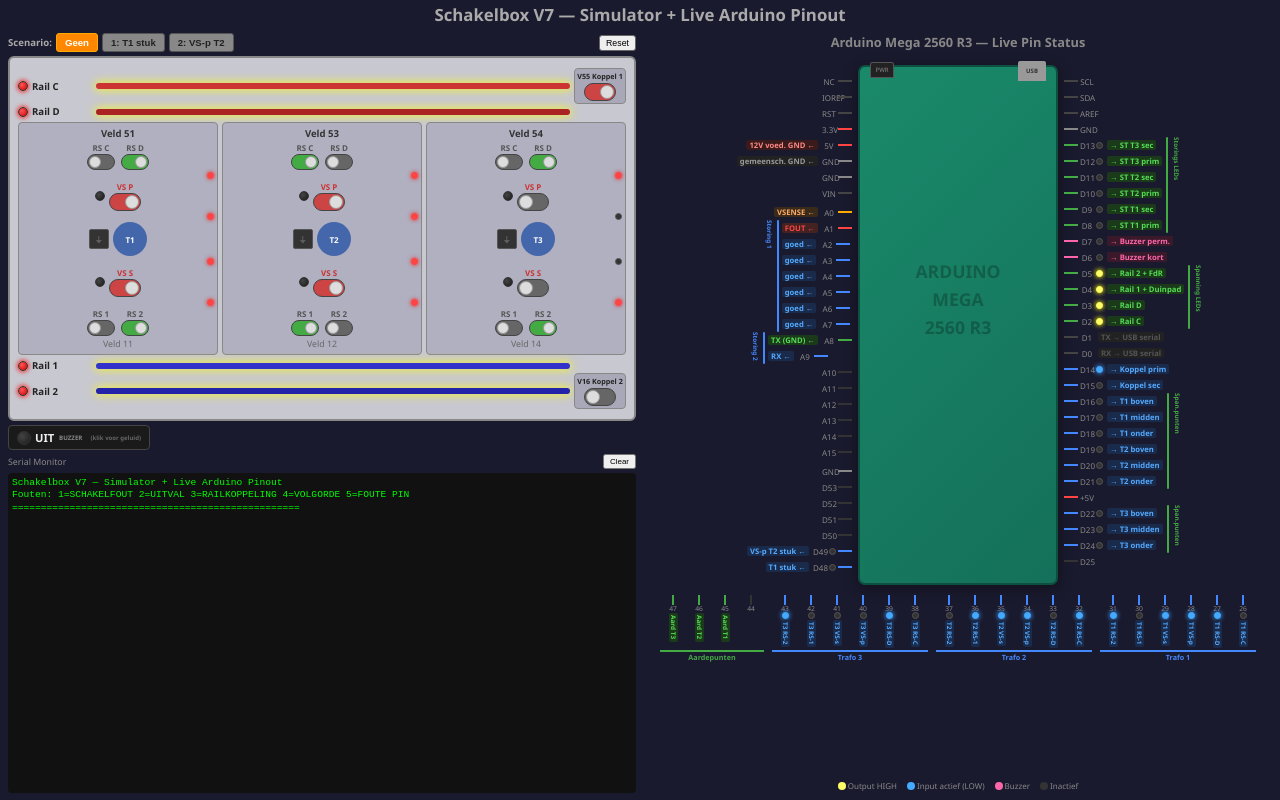
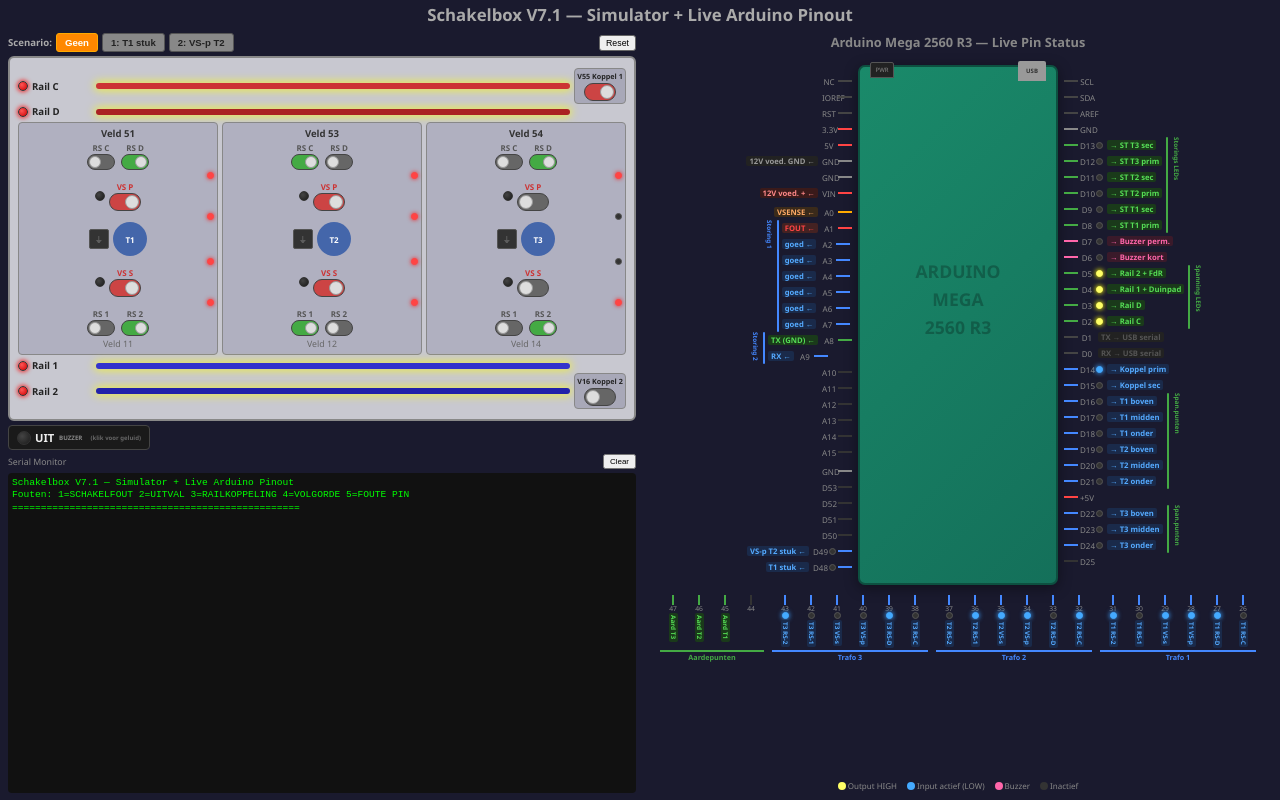
Before and after one commit to ehotting/schakelbox, a website: page schakelbox_simulator_v7.html in a window 1280 px wide. Drawn offline with Linux system fonts and the light colour scheme.

Commit message:
fix: corrigeer pinout label voor 12V voeding aansluiting
Het simulator-pinout zette '12V voed. GND' bij de 5V pin. Verplaatst
naar de GND pin, en '12V voed. +' toegevoegd aan VIN.

```diff
--- a/schakelbox_logic.js
+++ b/schakelbox_logic.js
@@ -1,4 +1,4 @@
-// Schakelbox V7 - Kernlogica (geëxtraheerd voor testing)
+// Schakelbox V7.1 - Kernlogica (geëxtraheerd voor testing)
 // Identiek aan de logica in schakelbox_simulator_v7.html en schakelbox_v7.ino
 
 const RAIL_50C = 0, RAIL_50D = 1;
--- a/schakelbox_simulator_v7.html
+++ b/schakelbox_simulator_v7.html
@@ -3,7 +3,7 @@
 <head>
 <meta charset="UTF-8">
 <meta name="viewport" content="width=device-width, initial-scale=1.0">
-<title>Schakelbox Simulator V7 - Power Flow + Live Pinout</title>
+<title>Schakelbox Simulator V7.1 - Power Flow + Live Pinout</title>
 <style>
 * { box-sizing: border-box; margin: 0; padding: 0; }
 body { font-family: 'Segoe UI', system-ui, sans-serif; background: #1a1a2e; color: #eee; min-height: 100vh; }
@@ -136,7 +136,7 @@
 </head>
 <body>
 
-<h1>Schakelbox V7 — Simulator + Live Arduino Pinout</h1>
+<h1>Schakelbox V7.1 — Simulator + Live Arduino Pinout</h1>
 
 <div class="split">
 
@@ -238,10 +238,10 @@
       <div class="pin-h"><span class="pn">IOREF</span><div class="pw wn"></div></div>
       <div class="pin-h"><span class="pn">RST</span><div class="pw wn"></div></div>
       <div class="pin-h"><span class="pn">3.3V</span><div class="pw wp"></div></div>
-      <div class="pin-h"><span class="pt tp" style="margin-right:2px;">12V voed. GND ←</span><span class="pn">5V</span><div class="pw wp"></div></div>
-      <div class="pin-h"><span class="pt tg" style="margin-right:2px;">gemeensch. GND ←</span><span class="pn">GND</span><div class="pw wg"></div></div>
+      <div class="pin-h"><span class="pn">5V</span><div class="pw wp"></div></div>
+      <div class="pin-h"><span class="pt tg" style="margin-right:2px;">12V voed. GND ←</span><span class="pn">GND</span><div class="pw wg"></div></div>
       <div class="pin-h"><span class="pn">GND</span><div class="pw wg"></div></div>
-      <div class="pin-h"><span class="pn">VIN</span><div class="pw wn"></div></div>
+      <div class="pin-h"><span class="pt tp" style="margin-right:2px;">12V voed. + ←</span><span class="pn">VIN</span><div class="pw wp"></div></div>
       <div style="height:3px;"></div>
       <div class="pin-h"><span class="pt ta" style="margin-right:2px;">VSENSE ←</span><span class="pn">A0</span><div class="pw wa"></div></div>
       <!-- Storing 1: A1=fout, A2-A7=goed -->
@@ -880,7 +880,7 @@
 renderSenseGrid();renderPairGrid();
 runLoop();
 setInterval(()=>{ckRK(Date.now());updateUI(Date.now());},200);
-sL('Schakelbox V7 — Simulator + Live Arduino Pinout');
+sL('Schakelbox V7.1 — Simulator + Live Arduino Pinout');
 sL('Fouten: 1=SCHAKELFOUT 2=UITVAL 3=RAILKOPPELING 4=VOLGORDE 5=FOUTE PIN');
 sL('='.repeat(50));
 </script>
```
Also changed, not shown: 1 other file.
